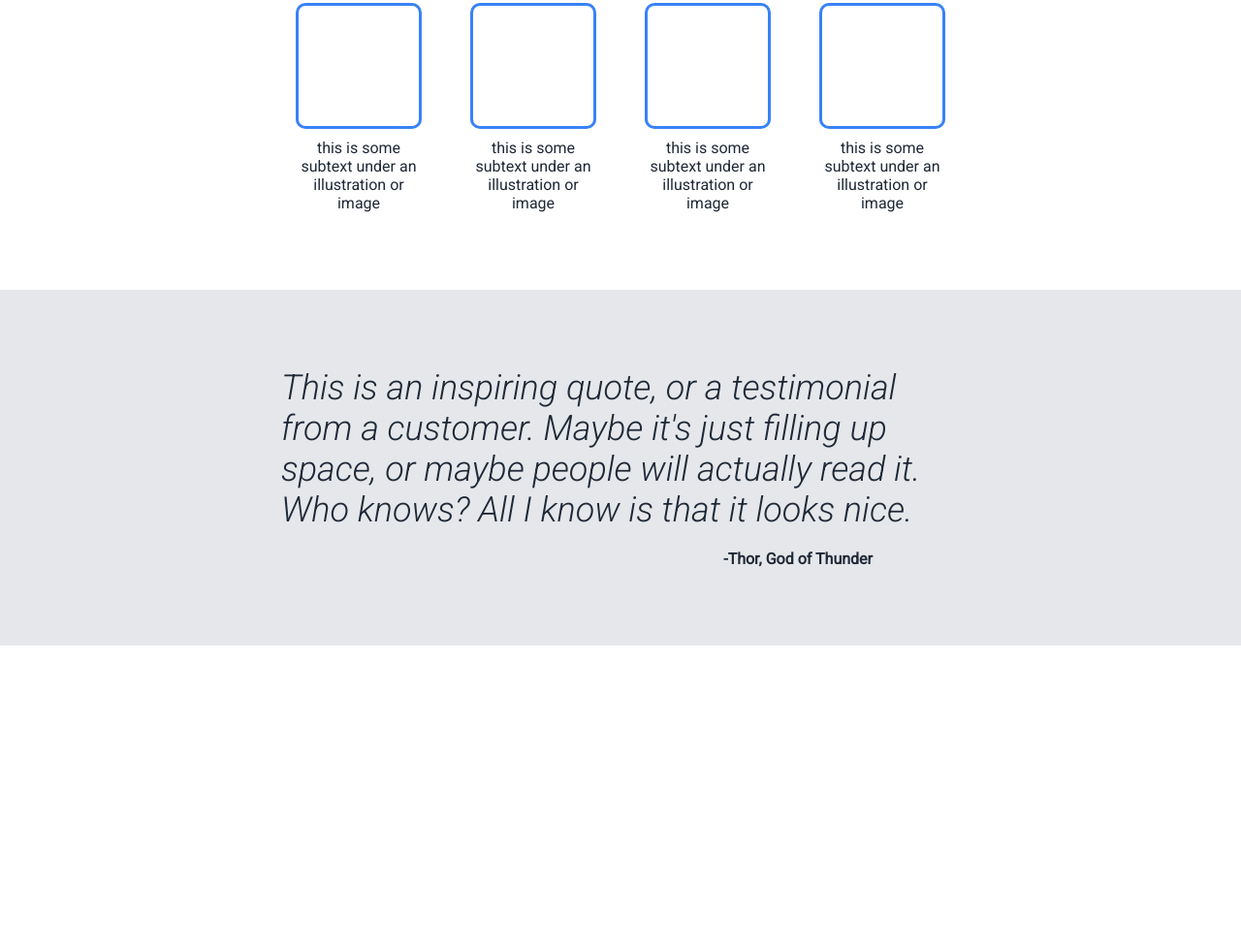
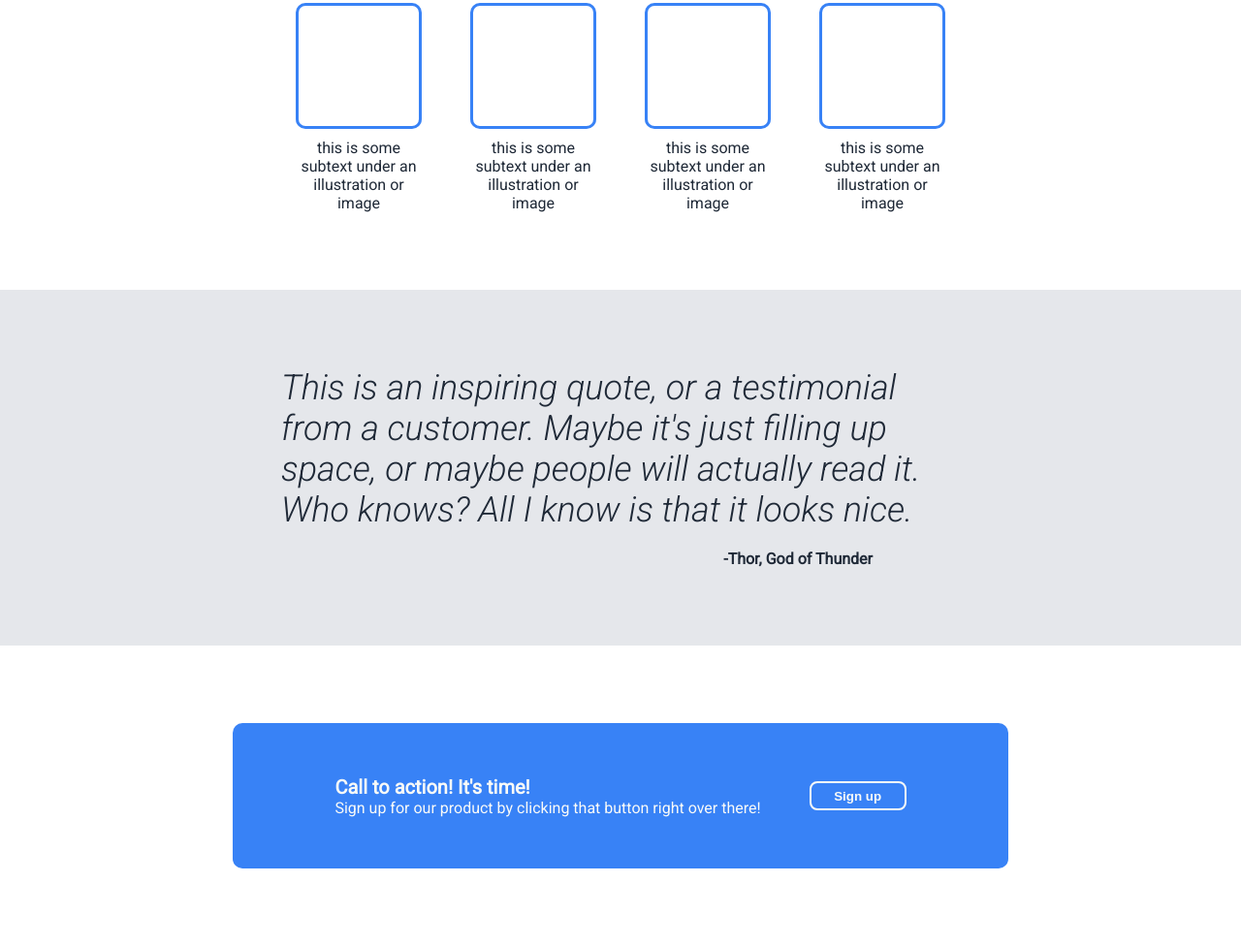
Before and after one commit to JoshSwanepoel/landing-page, a plain HTML site: page index.html in a window 1280 px wide. Shown: the part 636-1612 px from the top of the page at 97% size. Before the commit the page ends 1302 px from the top, so only its background shows below. Drawn offline with Linux system fonts and the light colour scheme.

Commit message:
Create second white section

```diff
--- a/index.html
+++ b/index.html
@@ -52,5 +52,16 @@
         </div>
         <div class="quoter">-Thor, God of Thunder</div>
     </div>
+    <div class="white-second">
+        <div class="call-to-action">
+            <div class="call-text">
+                <div class="call-header">Call to action! It's time!</div>
+                <div class="call-body">Sign up for our product by clicking that button right over there!</div>
+            </div>
+            <button class="call-button">
+                Sign up
+            </button>
+        </div>
+    </div>
 </body>
 </html>
--- a/styles.css
+++ b/styles.css
@@ -154,3 +154,36 @@ body {
     color: #1f2937;
     font-weight: bold;
 }
+
+.white-second {
+    padding: 80px;
+}
+
+.call-to-action {
+    background-color: #3882f6;
+    width: 800px;
+    height: 150px;
+    justify-self: center;
+    border-radius: 10px;
+    display: flex;
+    align-items: center;
+    justify-content: center;
+    gap: 50px;
+    color: #f9faf8;
+}
+
+.call-button {
+    height: 30px;
+    border-color: #f9faf8;
+    border-style: solid;
+    background: none;
+    width: 100px;
+    color: #f9faf8;
+    font-weight: bold;
+    border-radius: 8px;
+}
+
+.call-header {
+    font-size: 20px;
+    font-weight: bold;
+}
```
